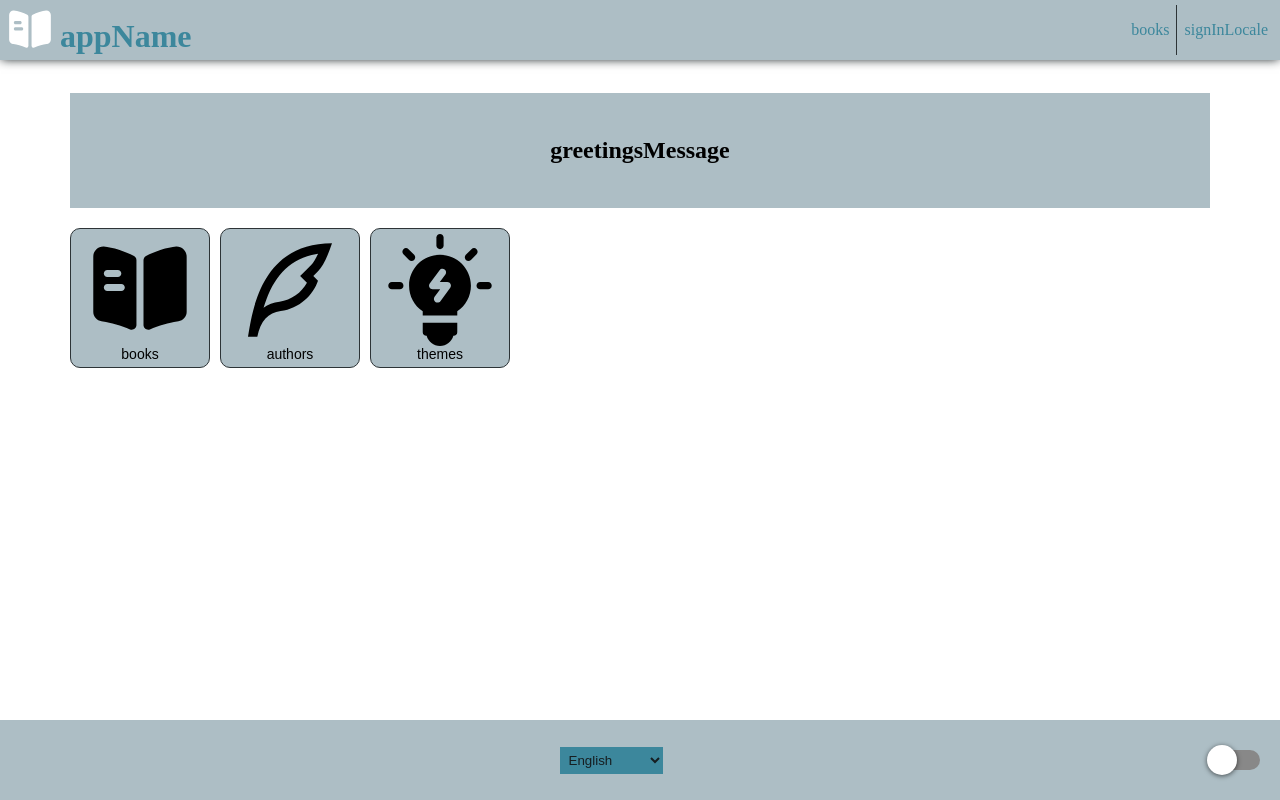
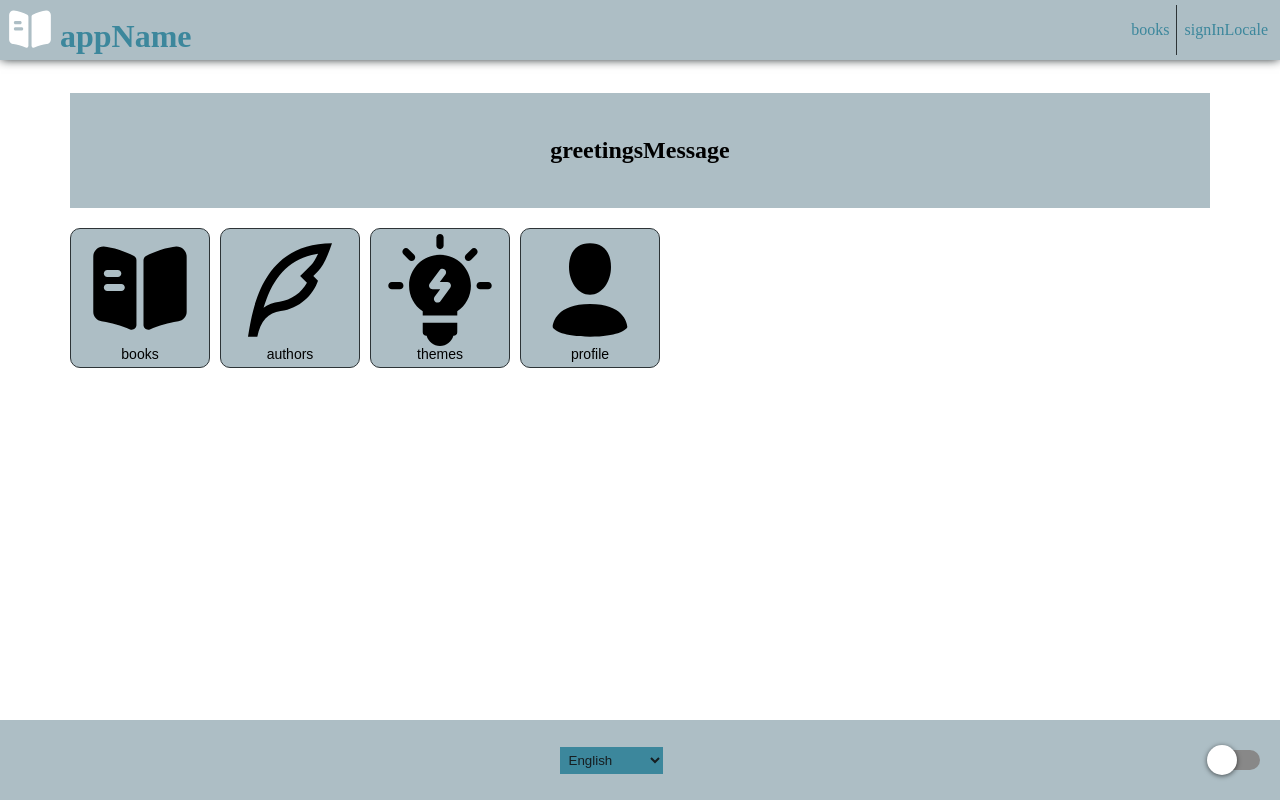
Before and after one commit to SirJohanot/library-react, a React (Create React App) app: page / in a window 1280 px wide. Built offline with nearby package versions, Linux system fonts and the light colour scheme.

Commit message:
added a button to the Profile page to Home

```diff
--- a/src/pages/Home.js
+++ b/src/pages/Home.js
@@ -27,6 +27,9 @@ export default function Home() {
                 <CardButton symbol={<BookSymbol />} text="books" destination="/books/" />
                 <CardButton symbol={<QuillSymbol />} text="authors" destination="/authors/" />
                 <CardButton symbol={<ThemeSymbol />} text="themes" destination="/classifiers/" />
+                {authentication?.roles?.length !== 0 &&
+                    <CardButton symbol={<ProfileSymbol />} text="profile" destination="/profile/" />
+                }
                 {authentication?.roles?.find((role) => role === 'READER') &&
                     <CardButton symbol={<OrdersSymbol />} text="myOrders" destination="/orders/" />
                 }
```
